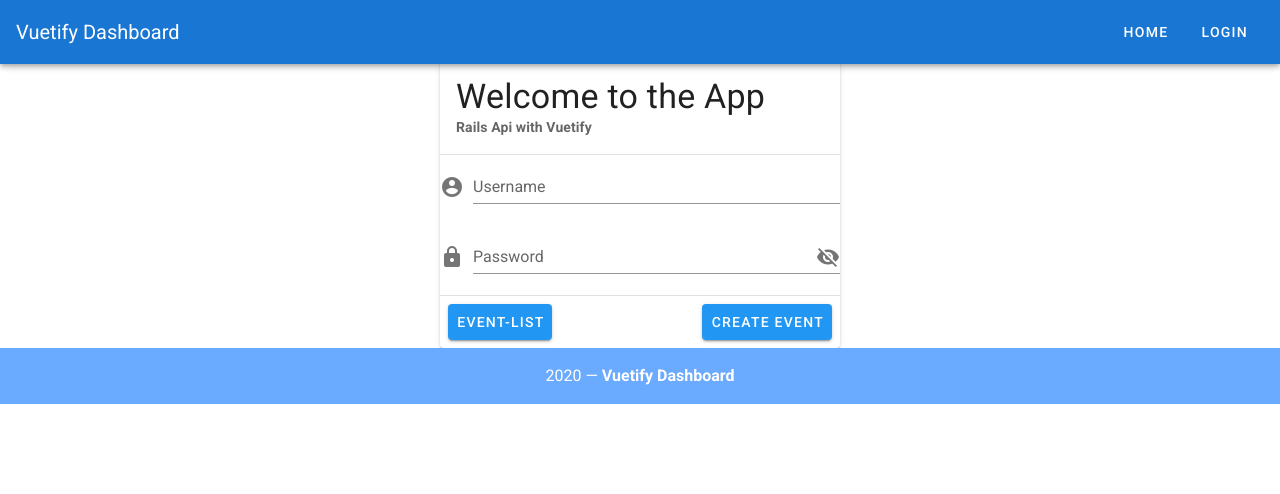
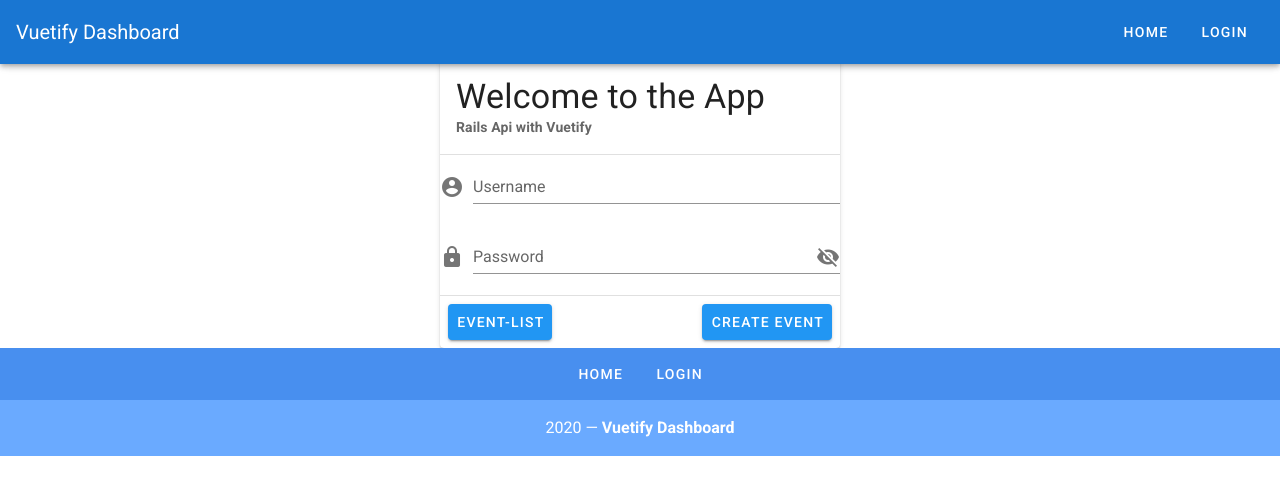
Before and after one commit to st0nyx/rails-vuetify-crud-vue, a Vue app: page / in a window 1280 px wide. Shown: the top 494 px of the page. Built offline with nearby package versions, Linux system fonts and the light colour scheme.

Commit message:
added links to footer

```diff
--- a/src/App.vue
+++ b/src/App.vue
@@ -34,31 +34,31 @@
 
     <v-footer color="primary lighten-1" padless>
       <v-layout justify-center wrap>
-<!--        <v-btn-->
-<!--            v-for="link in links"-->
-<!--            :key="link"-->
-<!--            color="white"-->
-<!--            text-->
-<!--            rounded-->
-<!--            class="my-2"-->
-<!--        >-->
-<!--          {{ link }}-->
-<!--        </v-btn>-->
+        <v-btn
+          v-for="link in links"
+          :key="link"
+          color="white"
+          text
+          rounded
+          class="my-2"
+        >
+          {{ link }}
+        </v-btn>
         <v-flex primary lighten-2 py-4 text-center white--text xs12>
           {{ new Date().getFullYear() }} — <strong>Vuetify Dashboard</strong>
         </v-flex>
       </v-layout>
     </v-footer>
-
   </v-app>
 </template>
 
 <script>
 export default {
   name: "App",
-  data () {
+  data() {
     return {
-      showPassword: false
+      showPassword: false,
+      links: ["Home", "Login"]
     };
   }
 };
```
